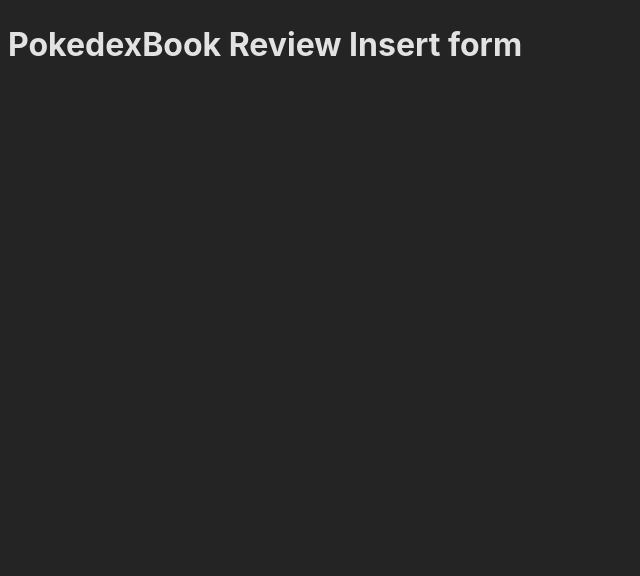
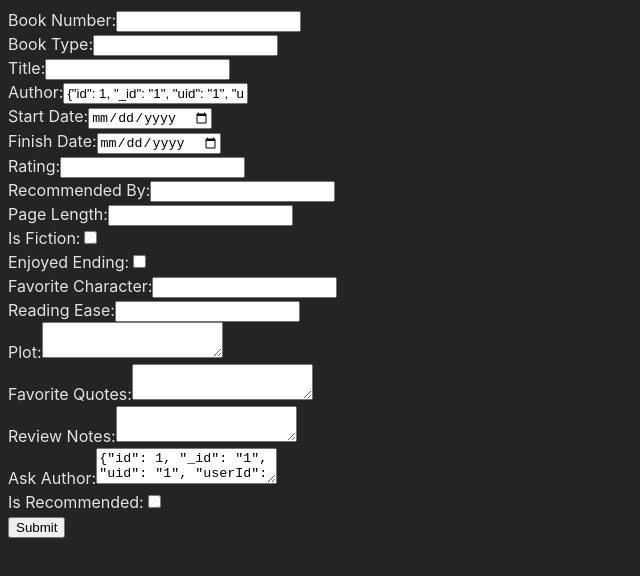
Before and after one commit to UWC2-JSCRIPT/320-wn24-final-project-rfornof, a React (Vite) app: page /book_review in a window 1280 px wide. Shown: the top 576 px of the page, without its empty margins (0-640 px from the left). Built offline with nearby package versions, Linux system fonts and the light colour scheme; no server answers; the database is empty; sample sign-in values are in the browser's storage.

Commit message:
basics working

```diff
--- a/src/routes/BookLog/BookLogView.jsx
+++ b/src/routes/BookLog/BookLogView.jsx
@@ -7,6 +7,7 @@
 
 export function BookLogView() {
   isLoggedIn(auth);
+
   return (
     <div>
       <h1>Pokedex</h1>
--- a/src/routes/BookReview/BookReviewInsert.jsx
+++ b/src/routes/BookReview/BookReviewInsert.jsx
@@ -1,12 +1,159 @@
 import { db,fireAuth as auth,logout,isLoggedIn } from '../../services/firebase/firebase';
-
-
+import { useState, useEffect } from 'react';
+import { v4 as uuidv4 } from 'uuid';
+import { doc, setDoc } from "firebase/firestore";
+import './bookreview.css'
 
 export function BookReviewInsert() {
   isLoggedIn(auth);
+  const [bookNumber, setBookNumber] = useState(localStorage.getItem('book_number') || '');
+  const [bookType, setBookType] = useState(localStorage.getItem('book_type') || '');
+  const [title, setTitle] = useState(localStorage.getItem('title') || '');
+  const [author, setAuthor] = useState(localStorage.getItem('author') || '');
+  const [startDate, setStartDate] = useState(localStorage.getItem('start_date') || '');
+  const [finishDate, setFinishDate] = useState(localStorage.getItem('finish_date') || '');
+  const [rating, setRating] = useState(localStorage.getItem('rating') || '');
+  const [recommendedBy, setRecommendedBy] = useState(localStorage.getItem('recommended_by') || '');
+  const [pageLength, setPageLength] = useState(localStorage.getItem('page_length') || '');
+  const [isFiction, setIsFiction] = useState(JSON.parse(localStorage.getItem('is_fiction')) || false);
+  const [enjoyedEnding, setEnjoyedEnding] = useState(JSON.parse(localStorage.getItem('enjoyed_ending')) || false);
+  const [favoriteChar, setFavoriteChar] = useState(localStorage.getItem('favorate_char') || '');
+  const [readingEase, setReadingEase] = useState(localStorage.getItem('reading_ease') || '');
+  const [plot, setPlot] = useState(localStorage.getItem('plot') || '');
+  const [favoriteQuotes, setFavoriteQuotes] = useState(localStorage.getItem('favorite_quotes') || '');
+  const [reviewNotes, setReviewNotes] = useState(localStorage.getItem('review_notes') || '');
+  const [askAuthor, setAskAuthor] = useState(localStorage.getItem('ask_author') || '');
+  const [isRecommended, setIsRecommended] = useState(JSON.parse(localStorage.getItem('is_recommended')) || false);
+
+  const handleSubmit = (e) => {
+      e.preventDefault();
+
+      const bookData = {
+          book_number: bookNumber,
+          book_type: bookType,
+          title: title,
+          author: author,
+          start_date: startDate,
+          finish_date: finishDate,
+          rating: rating,
+          recommended_by: recommendedBy,
+          page_length: pageLength,
+          is_fiction: isFiction,
+          enjoyed_ending: enjoyedEnding,
+          favorate_char: favoriteChar,
+          reading_ease: readingEase,
+          plot: plot,
+          favorite_quotes: favoriteQuotes,
+          review_notes: reviewNotes,
+          ask_author: askAuthor,
+          is_recommended: isRecommended
+      };
+      for (let key in bookData) {
+        localStorage.setItem(key, bookData[key]);
+    }
+    const uuid = uuidv4()
+     setDoc(doc(db, "review", uuid), bookData).then((doc)=>{
+      console.log('sent document to review', uuid)
+     })
+  };
+
+  useEffect(()=>{
+
+
+  },[])
   return (
-    <div>
-      <h1>PokedexBook Review Insert form</h1>
-    </div>
-  );
+    <form onSubmit={handleSubmit} className="review-insert">
+        <label>
+            Book Number:
+            <input type="number" value={bookNumber} onChange={e => setBookNumber(e.target.value)} required />
+        </label>
+        <br/>
+        <label>
+            Book Type:
+            <input type="text" value={bookType} onChange={e => setBookType(e.target.value)} required />
+        </label>
+        <br/>
+        <label>
+            Title:
+            <input type="text" value={title} onChange={e => setTitle(e.target.value)} required />
+        </label>
+        <br/>
+        <label>
+            Author:
+            <input type="text" value={author} onChange={e => setAuthor(e.target.value)} required />
+        </label>
+        <br/>
+        <label>
+            Start Date:
+            <input type="date" value={startDate} onChange={e => setStartDate(e.target.value)} required />
+        </label>
+        <br/>
+        <label>
+            Finish Date:
+            <input type="date" value={finishDate} onChange={e => setFinishDate(e.target.value)} required />
+        </label>
+        <br/>
+        <label>
+            Rating:
+            <input type="number" value={rating} onChange={e => setRating(e.target.value)} required />
+        </label>
+        <br/>
+        <label>
+            Recommended By:
+            <input type="text" value={recommendedBy} onChange={e => setRecommendedBy(e.target.value)} required />
+        </label>
+        <br/>
+        <label>
+            Page Length:
+            <input type="number" value={pageLength} onChange={e => setPageLength(e.target.value)} required />
+        </label>
+        <br/>
+        <label>
+            Is Fiction:
+            <input type="checkbox" checked={isFiction} onChange={e => setIsFiction(e.target.checked)} />
+        </label>
+        <br/>
+        <label>
+            Enjoyed Ending:
+            <input type="checkbox" checked={enjoyedEnding} onChange={e => setEnjoyedEnding(e.target.checked)} />
+        </label>
+        <br/>
+        <label>
+            Favorite Character:
+            <input type="text" value={favoriteChar} onChange={e => setFavoriteChar(e.target.value)} required />
+        </label>
+        <br/>
+        <label>
+            Reading Ease:
+            <input type="text" value={readingEase} onChange={e => setReadingEase(e.target.value)} required />
+        </label>
+        <br/>
+        <label>
+            Plot:
+            <textarea value={plot} onChange={e => setPlot(e.target.value)} required />
+        </label>
+        <br/>
+        <label>
+            Favorite Quotes:
+            <textarea value={favoriteQuotes} onChange={e => setFavoriteQuotes(e.target.value)} required />
+        </label>
+        <br/>
+        <label>
+            Review Notes:
+            <textarea value={reviewNotes} onChange={e => setReviewNotes(e.target.value)} required />
+        </label>
+        <br/>
+        <label>
+            Ask Author:
+            <textarea value={askAuthor} onChange={e => setAskAuthor(e.target.value)} required />
+        </label>
+        <br/>
+        <label>
+            Is Recommended:
+            <input type="checkbox" checked={isRecommended} onChange={e => setIsRecommended(e.target.checked)} />
+        </label>
+        <br/>
+        <button type="submit">Submit</button>
+    </form>
+);
 }
--- a/src/routes/BookReview/BookReviewList.jsx
+++ b/src/routes/BookReview/BookReviewList.jsx
@@ -1,13 +1,44 @@
 import {getAuth, onAuthStateChanged} from 'firebase/auth'
 import { fireAuth as auth,logout,isLoggedIn } from '../../services/firebase/firebase';
-
-
+import '../BookLog/booklog.css'
+import { useState,useEffect} from 'react';
+import { getDocs,collection } from "firebase/firestore";
+import { db } from '../../services/firebase/firebase';
+import { v4 as uuidv4 } from 'uuid';
 
 export function BookReviewList() {
+  const [docs, setDocs] = useState([]);
+
   isLoggedIn(auth);
+  function getBookReviewList() {
+
+    getDocs(collection(db, "review")).then((querySnapshot) => {
+      const resultData = [];
+      querySnapshot.forEach((docIn) => {
+        // doc.data() is never undefined for query doc snapshots
+        console.log(docIn.id, " => ", docIn.data());
+        const doc = docIn.data();
+        const dateOut = new Date(doc.finish_date);
+
+        resultData.push(
+        <div key={uuidv4()} className="log-list-item">
+                  <a href= {`book_review_view/${docIn.id}`}> title:  {doc.title} <span>||</span></a>
+        finishDate: {dateOut.toLocaleDateString()} <span>||</span>
+
+      </div>);
+
+      });
+      setDocs(resultData)
+    }
+
+     );
+  }
+  useEffect(() => {
+    getBookReviewList()
+  },[])
   return (
-    <div>
-      <h1>Pokedex</h1>
+    <div className="log-list-grid">
+    {docs}
     </div>
   );
 }
--- /dev/null
+++ b/src/routes/BookReview/bookreview.css
@@ -0,0 +1,3 @@
+.review-insert{
+    text-align: left;
+}
--- a/src/services/firebase/firebase.js
+++ b/src/services/firebase/firebase.js
@@ -1,5 +1,4 @@
 import config from '../../../firebaseConfig.json' with { type: "json" }
-console.log(config)
 import {getAuth, onAuthStateChanged} from 'firebase/auth'
 import {getFirestore,collection, getDocs} from 'firebase/firestore'
 import {initializeApp} from 'firebase/app'
```
Also changed, not shown: 1 other file (tests, documents, lock files or other folders).
